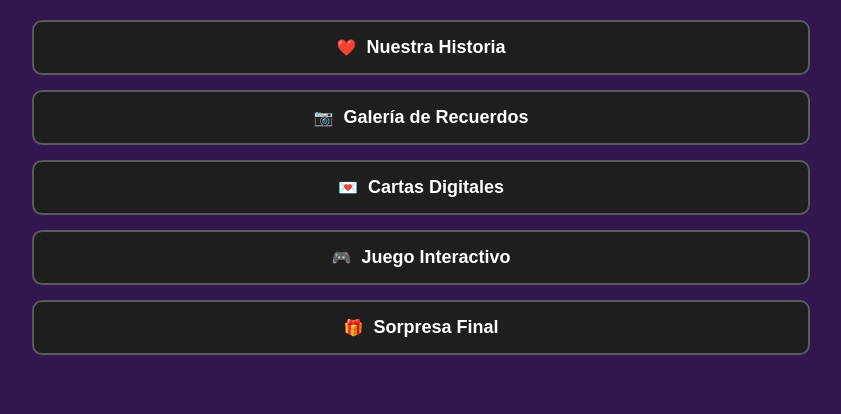
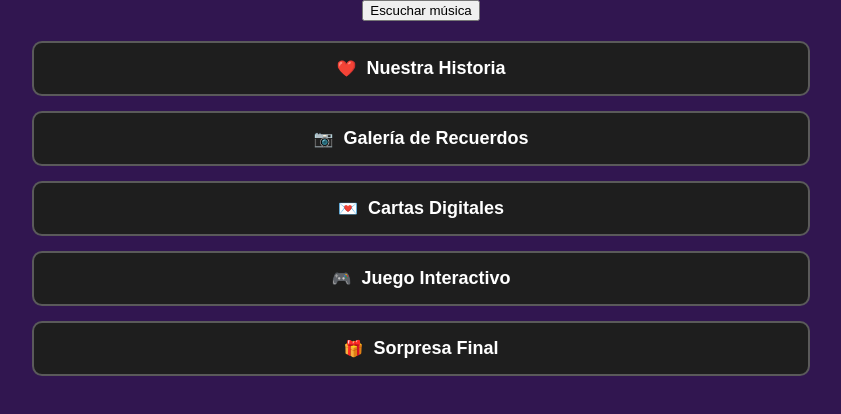
Before and after one commit to Luz-dmp/pagina-web-1, a plain HTML site: page index.html in a window 1280 px wide. Shown: the whole page, without its empty margins (219-1060 px from the left). Drawn offline with Linux system fonts and the light colour scheme.

Commit message:
Update index.html

```diff
--- a/index.html
+++ b/index.html
@@ -7,6 +7,7 @@
     <link rel="stylesheet" href="style.css">
 </head>
 <body>
+    <button onclick="window.open('https://youtu.be/0wjpCHEW1yo?si=aeEFm5RuBj-6D2l_', '_blank')">Escuchar música</button>
     <div class="menu">
         <div class="menu-item" onclick="showSection(0)">
             <div class="icono">❤️</div>
```
